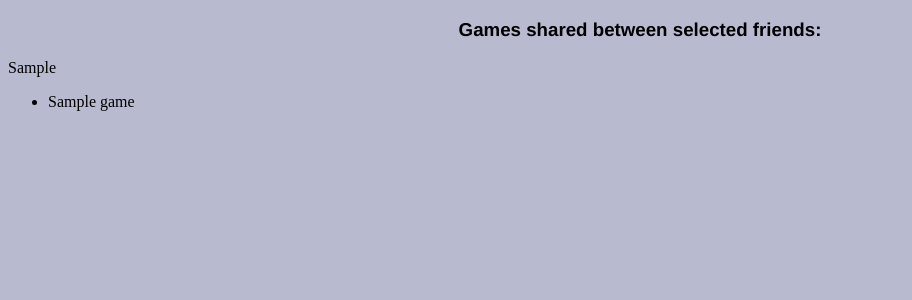
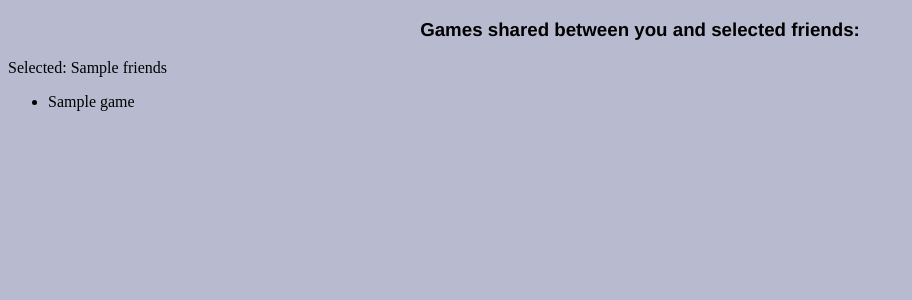
Before and after one commit to Jajhoey/steamBuddy, a Flask app: template templates/sharedgames.html in a window 1280 px wide. Shown: the top 300 px of the page, without its empty margins (0-912 px from the left). Run offline with Flask 3, Linux system fonts and the light colour scheme; the template is opened without the code that fills it: most values are stand-ins (such as "Sample title", 1, 10 or a date in 2020).

```diff
--- a/app.py
+++ b/app.py
@@ -36,7 +36,7 @@ class friendListForm(FlaskForm):
     submit = SubmitField()
     friends = SelectMultipleField("Friends", choices = [], widget=TableWidget(with_table_tag=False), option_widget=CheckboxInput())
     #overriding the __init__ method of the form class
-    def __init__(self, choices = None, count = 0, *args, **kwargs):
+    def __init__(self, choices = None, *args, **kwargs):
         super(friendListForm, self).__init__(*args, **kwargs)
         if choices:
             self.friends.choices = choices
@@ -66,7 +66,6 @@ def type_of(param):
 def home():
     form = idForm()
 
-
     if form.validate_on_submit():
         session["my_id"] = form.id.data
         id = form.id.data #.data accesses the string data submitted in the form's field
@@ -90,14 +89,24 @@ def friends(id):
     choices = []
 
     for friend in friendList:
-        name = friend["personaname"]
-        choices.append((id, name))
+        choices.append((friend["steamid"], friend["personaname"]))
 
     form = friendListForm(choices = choices)
 
-    if form.validate_on_submit():
-        session["selected"] = form.friends.data
-        return redirect(url_for("sharedgames"))
+    if form.validate_on_submit(): #Form submitted
+        games = []
+        friends = form.friends.data
+        friends.append(id)
+
+        for f in friends:
+            res = getSteamUser(f, "games")
+            res = res.json()
+
+            for g in res["response"]["games"]:
+                games.append(g["name"])
+
+        return render_template("sharedgames.html", games = games, id = id, friends = friends)
+        #return redirect(url_for("sharedgames", selected = form.friends.data))
 
     elif response.status_code == 200:
         return render_template("friendslist.html", form = form)
@@ -105,8 +114,9 @@ def friends(id):
     else:
         return ("Error, API responded with code: " + str(response.status_code))
 
-@app.route("/sharedgames", methods = ["GET"])
-def sharedgames():
+#This route is prob unnecessary
+@app.route("/sharedgames<selected>", methods = ["GET"])
+def sharedgames(selected):
     friends = session.get("selected")
     games = []
 
@@ -120,7 +130,7 @@ def sharedgames():
         for g in res["response"]["games"]:
             games.append(g["name"])
 
-    return render_template("sharedgames.html", games = games, f = friends)
+    return render_template("sharedgames.html", games = games, friends = selected)
 
 
 #Only use reloader in dev branch
--- a/templates/sharedgames.html
+++ b/templates/sharedgames.html
@@ -7,10 +7,8 @@
     <link rel="stylesheet" href="../static/styles.css">
 </head>
 <body>
-    <h3>Games shared between selected friends: </h3>
-
-    {{f}}
-
+    <h3>Games shared between you and selected friends: </h3>
+    Selected: {{friends}}
     <ul>
         {% for g in games %}
             <li>{{ g }}</li>
```
Also changed, not shown: templates/friendslist.html (+6 -3 lines).
